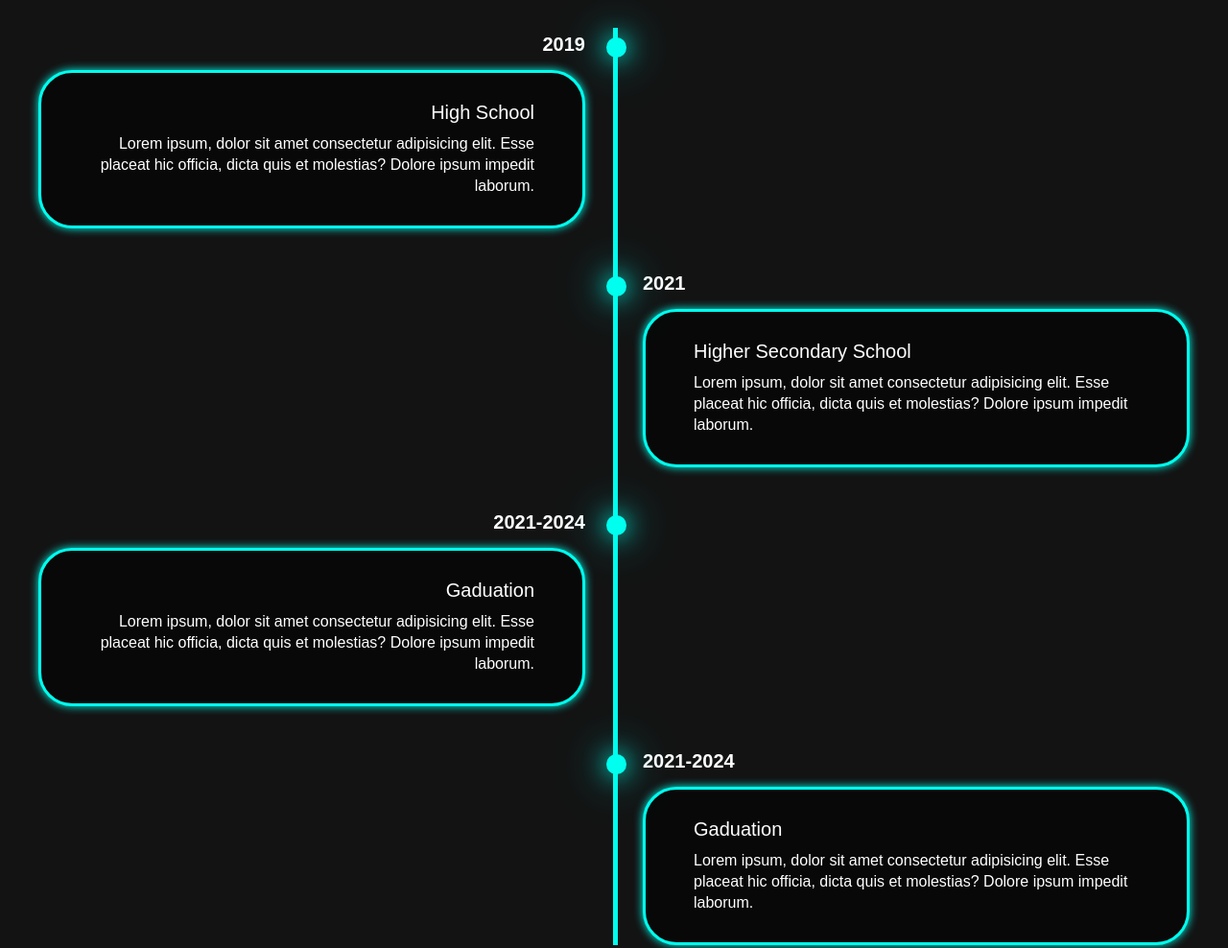
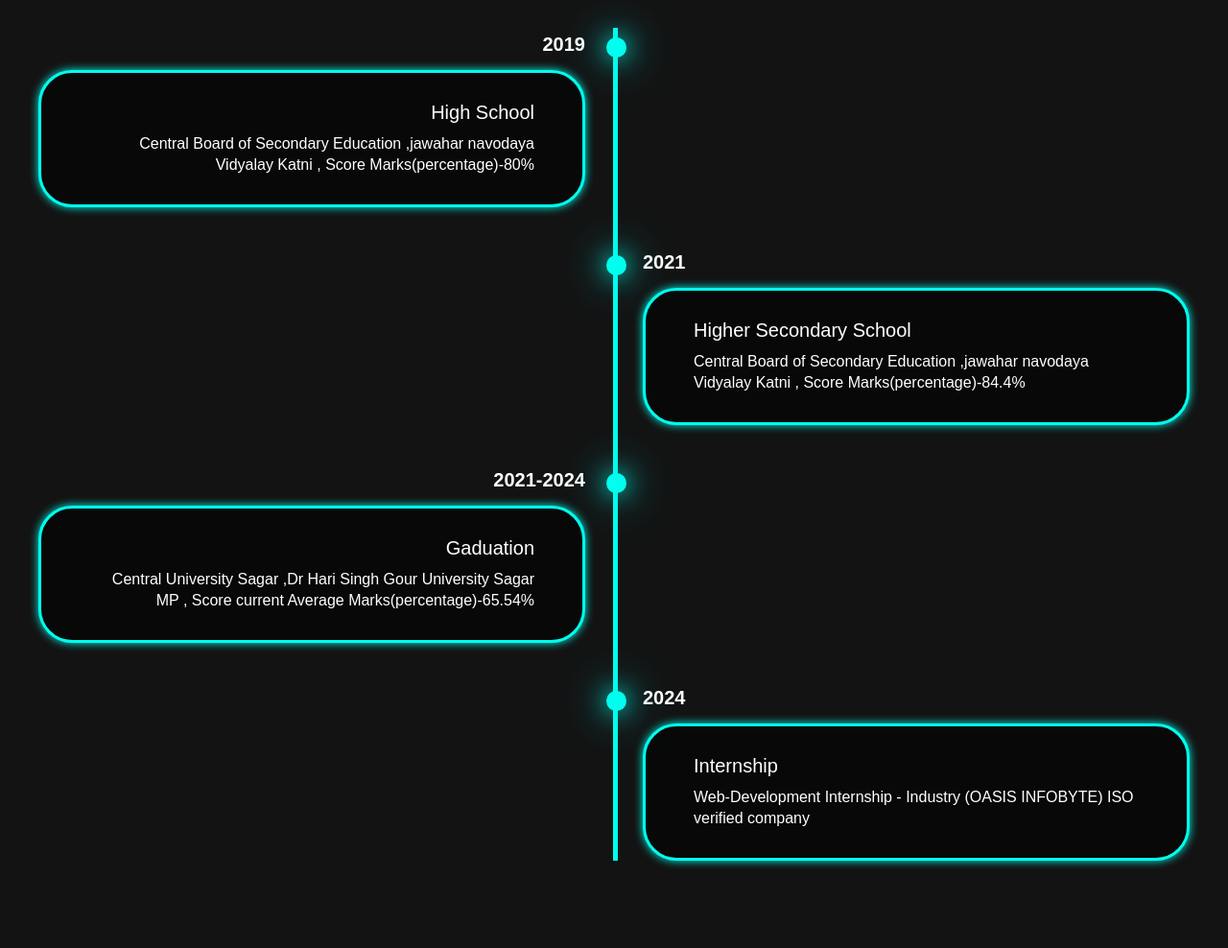
Before and after one commit to vishwas2628/Portfolio, a plain HTML site: page index.html in a window 1280 px wide. Shown: the part 1040-2028 px from the top of the page at 96% size. Drawn offline with nearby package versions, Linux system fonts and the light colour scheme.

Commit message:
Update index.html

```diff
--- a/index.html
+++ b/index.html
@@ -54,7 +54,7 @@
                     <div class="timeline-date">2019</div>
                     <div class="timeline-content">
                         <h3>High School</h3>
-                        <p>Lorem ipsum, dolor sit amet consectetur adipisicing elit. Esse placeat hic officia, dicta quis et molestias? Dolore ipsum impedit laborum.</p>
+                        <p>Central Board of Secondary Education ,jawahar navodaya Vidyalay Katni , Score Marks(percentage)-80% </p>
 
                     </div>
 
@@ -65,7 +65,7 @@
                     <div class="timeline-date">2021</div>
                     <div class="timeline-content">
                         <h3>Higher Secondary School</h3>
-                        <p>Lorem ipsum, dolor sit amet consectetur adipisicing elit. Esse placeat hic officia, dicta quis et molestias? Dolore ipsum impedit laborum.</p>
+                        <p>Central Board of Secondary Education ,jawahar navodaya Vidyalay Katni , Score Marks(percentage)-84.4% </p>
                     </div>
 
             </div>
@@ -75,23 +75,22 @@
                     <div class="timeline-date">2021-2024</div>
                     <div class="timeline-content">
                         <h3>Gaduation</h3>
-                        <p>Lorem ipsum, dolor sit amet consectetur adipisicing elit. Esse placeat hic officia, dicta quis et molestias? Dolore ipsum impedit laborum.</p>
+                        <p>Central University Sagar ,Dr Hari Singh Gour University Sagar MP , Score current Average Marks(percentage)-65.54% </p>
                     </div>
 
             </div>
 
             <div class="timeline-item">
                 <div class="timeline-dot"></div>
-                    <div class="timeline-date">2021-2024</div>
+                    <div class="timeline-date">2024</div>
                     <div class="timeline-content">
-                        <h3>Gaduation</h3>
-                        <p>Lorem ipsum, dolor sit amet consectetur adipisicing elit. Esse placeat hic officia, dicta quis et molestias? Dolore ipsum impedit laborum.</p>
+                        <h3>Internship</h3>
+                        <p>Web-Development Internship - Industry (OASIS INFOBYTE) ISO verified company </p>
                     </div>
 
             </div>
         </div>
      </section>
-
 
      <section class="services" id="services">
         <h2 class="heading">services</h2>
```
